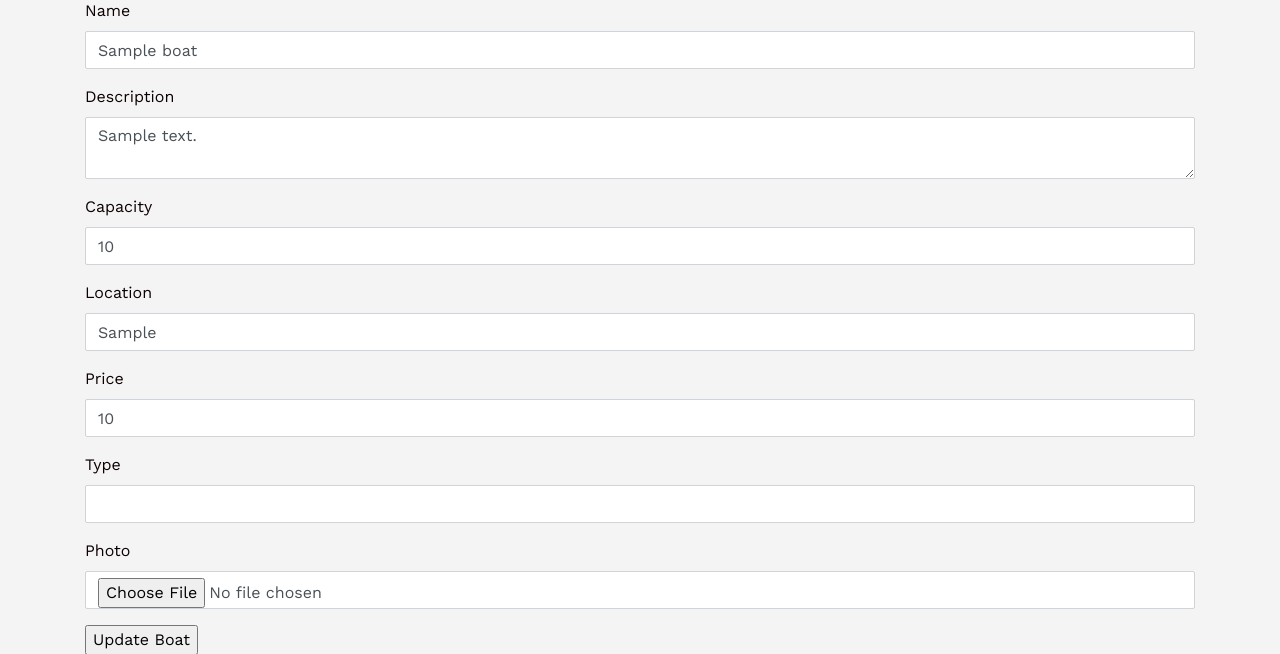
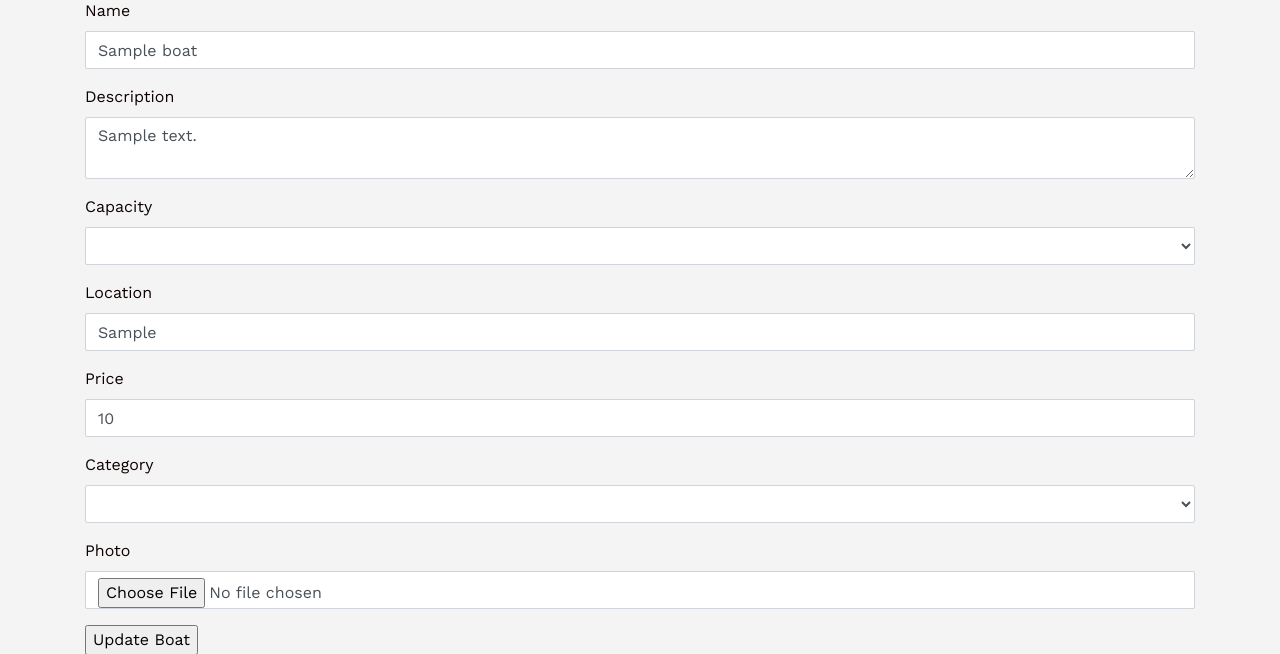
Before and after one commit to sorina-duca/air-bnb-clone-practice, a Rails app: page /boats/1/edit in a window 1280 px wide. Shown: the part 73-727 px from the top of the page. Run offline with Rails 7, Linux system fonts and the light colour scheme; a user stored in the database is signed in; tables that the repository leaves empty hold one stand-in row (values such as "Sample post"); style sheets or scripts are compiled from the project's sources; some libraries are stand-ins or nearby versions.

Commit message:
change name of column in boats, add selectors in new boat view

```diff
--- a/app/controllers/boats_controller.rb
+++ b/app/controllers/boats_controller.rb
@@ -44,6 +44,6 @@
   end
 
   def boat_params
-    params.require(:boat).permit(:name, :description, :capacity, :location, :price, :type, :photo)
+    params.require(:boat).permit(:name, :description, :capacity, :location, :price, :category, :photo)
   end
 end
--- a/app/models/boat.rb
+++ b/app/models/boat.rb
@@ -9,5 +9,5 @@
   #                                              message: "Please choose the capacity" }
   # validates :location, presence: true
   # validates :price, presence: true, numericality: { message: 'must be a number' }
-  # validates :type, presence: true, inclusion: { in: ['motorboat', 'sailboat'] }
+  # validates :category, presence: true, inclusion: { in: ['motorboat', 'sailboat'] }
 end
--- a/app/views/boats/_form.html.erb
+++ b/app/views/boats/_form.html.erb
@@ -1,10 +1,10 @@
 <%= simple_form_for @boat do |f|%>
   <%= f.input :name %>
   <%= f.input :description %>
-  <%= f.input :capacity %>
+  <%= f.input :capacity, collection: [2, 4, 6] %>
   <%= f.input :location %>
   <%= f.input :price %>
-  <%= f.input :type %>
+  <%= f.input :category, collection: ['motorboat', 'sailboat'] %>
   <%= f.input :photo, as: :file %>
   <!-- we must make the fields allow selection Select2 -->
   <%= f.submit %>
--- /dev/null
+++ b/db/migrate/20200708092951_change_column_name_in_boats_table.rb
@@ -0,0 +1,5 @@
+class ChangeColumnNameInBoatsTable < ActiveRecord::Migration[6.0]
+  def change
+    rename_column :boats, :type, :category
+  end
+end
```
Also changed, not shown: db/schema.rb.
